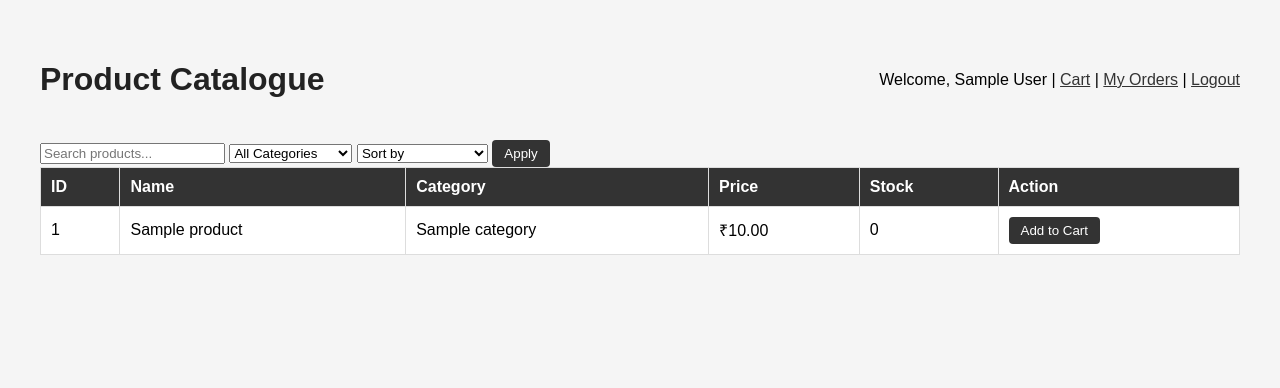
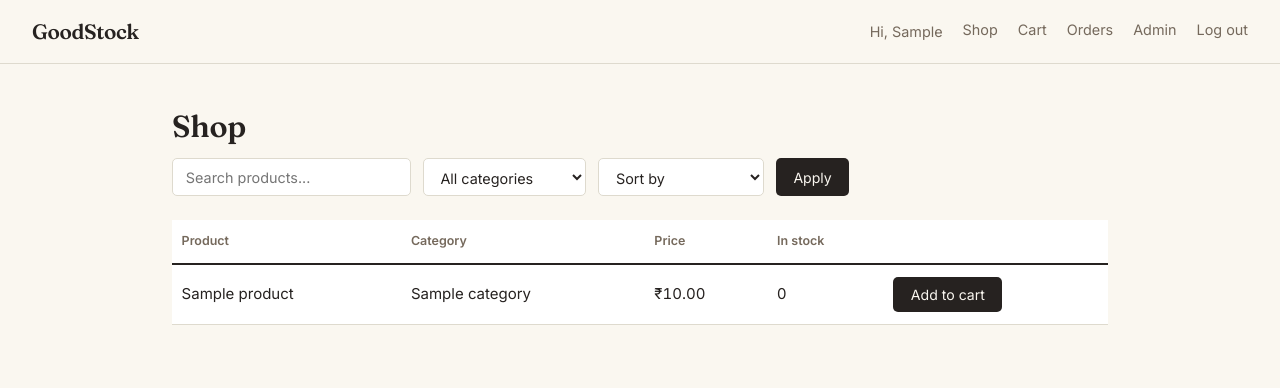
Before and after one commit to web-ind3x/ECommerce, a Flask app: page / in a window 1280 px wide. Shown: the top 388 px of the page. Run offline with Flask 3, Linux system fonts and the light colour scheme; the visitor is signed in with stand-in values (Sample User, id 1); tables that the repository leaves empty hold one stand-in row (values such as "Sample post").

Commit message:
Redesign frontend with consistent styling and shared navigation

```diff
--- /dev/null
+++ b/src/frontend/static/style.css
@@ -0,0 +1,222 @@
+@import url('https://fonts.googleapis.com/css2?family=Fraunces:wght@500;600&family=Inter:wght@400;500;600&display=swap');
+
+:root {
+  --paper: #FAF7F0;
+  --ink: #262220;
+  --ink-soft: #75695C;
+  --line: #DEDACE;
+  --accent: #1F6F50;
+  --accent-soft: #E4EFE7;
+  --danger: #A2402E;
+  --danger-soft: #F4E4E0;
+  --radius: 5px;
+}
+
+* { box-sizing: border-box; }
+
+body {
+  margin: 0;
+  background: var(--paper);
+  color: var(--ink);
+  font-family: 'Inter', system-ui, sans-serif;
+  font-size: 15px;
+  line-height: 1.5;
+}
+
+h1, h2 {
+  font-family: 'Fraunces', Georgia, serif;
+  font-weight: 600;
+  letter-spacing: -0.01em;
+  margin: 0 0 0.5rem;
+  color: var(--ink);
+}
+
+h1 { font-size: 1.9rem; }
+h2 { font-size: 1.25rem; margin-top: 2.5rem; }
+
+a { color: var(--ink); }
+
+.site-nav {
+  display: flex;
+  justify-content: space-between;
+  align-items: center;
+  flex-wrap: wrap;
+  gap: 0.75rem;
+  padding: 1rem 2rem;
+  border-bottom: 1px solid var(--line);
+  background: var(--paper);
+}
+
+.brand {
+  font-family: 'Fraunces', Georgia, serif;
+  font-size: 1.3rem;
+  font-weight: 600;
+  letter-spacing: -0.02em;
+  text-decoration: none;
+  color: var(--ink);
+}
+
+.nav-links {
+  display: flex;
+  align-items: center;
+  gap: 1.25rem;
+  flex-wrap: wrap;
+}
+
+.nav-links a {
+  font-size: 0.9rem;
+  text-decoration: none;
+  color: var(--ink-soft);
+  border-bottom: 1px solid transparent;
+  padding-bottom: 2px;
+}
+
+.nav-links a:hover { color: var(--ink); border-bottom-color: var(--accent); }
+
+.nav-greet { font-size: 0.9rem; color: var(--ink-soft); }
+
+.container {
+  max-width: 1000px;
+  margin: 0 auto;
+  padding: 2.5rem 2rem 4rem;
+}
+
+.filters {
+  display: flex;
+  gap: 0.75rem;
+  flex-wrap: wrap;
+  margin-bottom: 1.5rem;
+}
+
+input[type="text"], select {
+  padding: 0.55rem 0.8rem;
+  border: 1px solid var(--line);
+  border-radius: var(--radius);
+  font-family: inherit;
+  font-size: 0.9rem;
+  background: white;
+  color: var(--ink);
+}
+
+.table-wrap { overflow-x: auto; }
+
+table.data {
+  width: 100%;
+  border-collapse: collapse;
+  background: white;
+}
+
+table.data th {
+  text-align: left;
+  font-size: 0.78rem;
+  font-weight: 600;
+  text-transform: none;
+  color: var(--ink-soft);
+  padding: 0.75rem 0.6rem;
+  border-bottom: 2px solid var(--ink);
+  white-space: nowrap;
+}
+
+table.data td {
+  padding: 0.75rem 0.6rem;
+  border-bottom: 1px solid var(--line);
+  vertical-align: middle;
+}
+
+table.data tr:hover td { background: var(--accent-soft); }
+
+.price { font-variant-numeric: tabular-nums; }
+
+.btn {
+  display: inline-block;
+  padding: 0.55rem 1.1rem;
+  background: var(--ink);
+  color: var(--paper);
+  border: none;
+  border-radius: var(--radius);
+  font-family: inherit;
+  font-size: 0.88rem;
+  cursor: pointer;
+  text-decoration: none;
+}
+
+.btn:hover { background: var(--accent); }
+
+.btn-danger {
+  background: transparent;
+  color: var(--danger);
+  border: 1px solid var(--danger);
+  padding: 0.4rem 0.8rem;
+  border-radius: var(--radius);
+  font-family: inherit;
+  font-size: 0.82rem;
+  cursor: pointer;
+}
+
+.btn-danger:hover { background: var(--danger-soft); }
+
+.status {
+  display: inline-block;
+  padding: 0.2rem 0.65rem;
+  border-radius: 999px;
+  font-size: 0.75rem;
+  background: var(--accent-soft);
+  color: var(--accent);
+}
+
+.status.cancelled { background: var(--danger-soft); color: var(--danger); }
+
+.low-stock { color: var(--danger); font-weight: 600; }
+
+.order-block {
+  background: white;
+  border: 1px solid var(--line);
+  border-radius: var(--radius);
+  padding: 1.25rem 1.5rem;
+  margin-bottom: 1.25rem;
+}
+
+.order-meta { color: var(--ink-soft); font-size: 0.9rem; margin-bottom: 0.75rem; }
+
+.total-line {
+  font-size: 1.1rem;
+  font-weight: 600;
+  margin: 1.25rem 0;
+}
+
+.auth-wrap {
+  min-height: 100vh;
+  display: flex;
+  align-items: center;
+  justify-content: center;
+  background: var(--paper);
+}
+
+.auth-box {
+  background: white;
+  border: 1px solid var(--line);
+  border-radius: var(--radius);
+  padding: 2.5rem;
+  width: 320px;
+}
+
+.auth-box input { width: 100%; margin-bottom: 0.75rem; }
+
+.error-text { color: var(--danger); font-size: 0.88rem; margin-bottom: 1rem; }
+
+.confirm-box {
+  max-width: 420px;
+  margin: 4rem auto;
+  background: white;
+  border: 1px solid var(--line);
+  border-radius: var(--radius);
+  padding: 2.5rem;
+  text-align: left;
+}
+
+.confirm-box p { color: var(--ink-soft); margin: 0.4rem 0; }
+
+@media (max-width: 640px) {
+  .site-nav { padding: 1rem; }
+  .container { padding: 1.5rem 1rem 3rem; }
+}
--- /dev/null
+++ b/src/frontend/templates/_nav.html
@@ -0,0 +1,17 @@
+<nav class="site-nav">
+<a class="brand" href="/">GoodStock</a>
+<div class="nav-links">
+{% if session.customer_name %}
+<span class="nav-greet">Hi, {{ session.customer_name.split(' ')[0] }}</span>
+<a href="/">Shop</a>
+<a href="/cart">Cart</a>
+<a href="/my_orders">Orders</a>
+{% if session.customer_id == 1 %}
+<a href="/admin">Admin</a>
+{% endif %}
+<a href="/logout">Log out</a>
+{% else %}
+<a href="/login">Log in</a>
+{% endif %}
+</div>
+</nav>
--- a/src/frontend/templates/products.html
+++ b/src/frontend/templates/products.html
@@ -2,69 +2,53 @@
 <html lang="en">
 <head>
 <meta charset="UTF-8">
-<title>Product Catalogue</title>
-<style>
-body { font-family: Arial, sans-serif; margin: 40px; background: #f5f5f5; }
-h1 { color: #222; }
-.topbar { display: flex; justify-content: space-between; align-items: center; margin-bottom: 20px; }
-table { width: 100%; border-collapse: collapse; background: white; }
-th, td { padding: 10px; border: 1px solid #ddd; text-align: left; }
-th { background: #333; color: white; }
-tr:hover { background: #f1f1f1; }
-button { padding: 6px 12px; background: #333; color: white; border: none; border-radius: 4px; cursor: pointer; }
-a { color: #333; }
-</style>
+<title>GoodStock</title>
+<link rel="stylesheet" href="{{ url_for('static', filename='style.css') }}">
 </head>
 <body>
-<div class="topbar">
-<h1>Product Catalogue</h1>
-<div>
-{% if session.customer_name %}
-Welcome, {{ session.customer_name }} | <a href="/cart">Cart</a> | <a href="/my_orders">My Orders</a> | <a href="/logout">Logout</a>
-{% else %}
-<a href="/login">Login</a>
-{% endif %}
-</div>
-</div>
-<form method="GET" action="/">
+{% include '_nav.html' %}
+<div class="container">
+<h1>Shop</h1>
+<form method="GET" action="/" class="filters">
 <input type="text" name="q" placeholder="Search products..." value="{{ search_query or '' }}">
 <select name="category">
-<option value="">All Categories</option>
+<option value="">All categories</option>
 {% for cat in categories %}
 <option value="{{ cat.category_id }}" {% if selected_category == cat.category_id|string %}selected{% endif %}>{{ cat.category_name }}</option>
 {% endfor %}
 </select>
 <select name="sort">
 <option value="">Sort by</option>
-<option value="price_asc" {% if selected_sort == 'price_asc' %}selected{% endif %}>Price: Low to High</option>
-<option value="price_desc" {% if selected_sort == 'price_desc' %}selected{% endif %}>Price: High to Low</option>
+<option value="price_asc" {% if selected_sort == 'price_asc' %}selected{% endif %}>Price: low to high</option>
+<option value="price_desc" {% if selected_sort == 'price_desc' %}selected{% endif %}>Price: high to low</option>
 <option value="name_asc" {% if selected_sort == 'name_asc' %}selected{% endif %}>Name: A-Z</option>
 </select>
-<button type="submit">Apply</button>
+<button type="submit" class="btn">Apply</button>
 </form>
-<table>
+<div class="table-wrap">
+<table class="data">
 <tr>
-<th>ID</th>
-<th>Name</th>
+<th>Product</th>
 <th>Category</th>
 <th>Price</th>
-<th>Stock</th>
-<th>Action</th>
+<th>In stock</th>
+<th></th>
 </tr>
 {% for p in products %}
 <tr>
-<td>{{ p.product_id }}</td>
 <td>{{ p.product_name }}</td>
 <td>{{ p.category_name }}</td>
-<td>₹{{ p.price }}</td>
+<td class="price">₹{{ p.price }}</td>
 <td>{{ p.quantity }}</td>
 <td>
 <form method="POST" action="/add_to_cart/{{ p.product_id }}">
-<button type="submit">Add to Cart</button>
+<button type="submit" class="btn">Add to cart</button>
 </form>
 </td>
 </tr>
 {% endfor %}
 </table>
+</div>
+</div>
 </body>
 </html>
```
Also changed, not shown: src/frontend/templates/admin_dashboard.html (+36 -32 lines), src/frontend/templates/cart.html (+16 -20 lines), src/frontend/templates/login.html (+8 -12 lines), src/frontend/templates/my_orders.html (+15 -15 lines), src/frontend/templates/order_success.html (+7 -10 lines).
